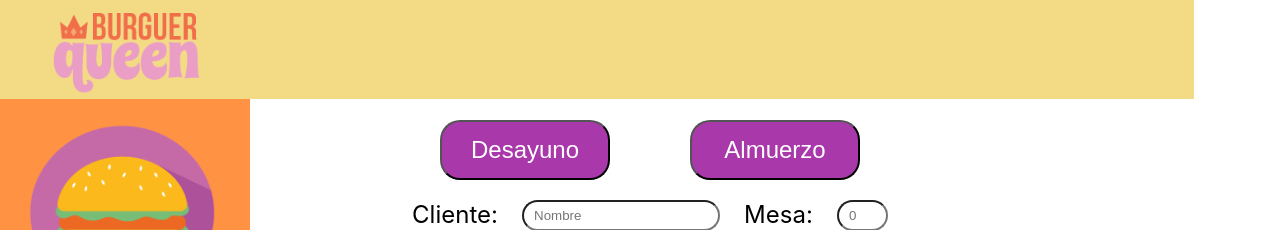
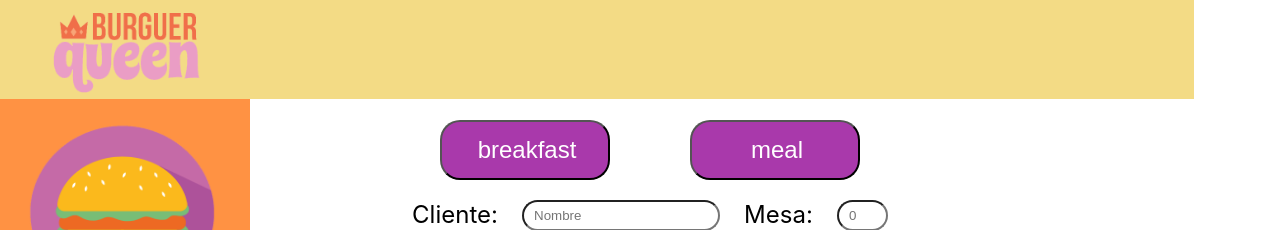
Before and after one commit to nandiaz/CDMX011-burger-queen, a React (Create React App) app: page / in a window 1280 px wide. Shown: the top 230 px of the page. Built offline with nearby package versions, Linux system fonts and the light colour scheme.

Commit message:
save the category of the  menu

```diff
--- a/src/Components/ShowMenu.js
+++ b/src/Components/ShowMenu.js
@@ -4,8 +4,7 @@ import MenuMeals from './MenuMeal';
 import './Styles/ShowMenu.css';
 
 function ShowMenu(props) {
-  //se declara lo que quiero que cambie
-  //const [client, setClient] = useState('');
+  //Se declara lo que quiero que cambie
   const [typeOfFood, setTypeOfFood] = useState('breakfast');
 
     //Cachar el nombre del cliente y mesa
@@ -33,12 +32,16 @@ function ShowMenu(props) {
       props.addOrEdit(values);
       setValues({...initialStateValues})
     };
+    const selectCategory = (e) => {
+      setTypeOfFood(e.target.value)
+      handleInputChange(e)
+    }
 
     return (
       <div id="menu-container">
         <div id="btn-options">
-          <button className="btn-op menu-bf" onClick={()=>{setTypeOfFood('breakfast')}}>Desayuno</button>
-          <button className="btn-op menu-m" onClick={()=>{setTypeOfFood('meal')}}>Almuerzo</button>
+          <input type="button" className="btn-op menu-bf" name="category" value="breakfast" onClick={selectCategory}/>
+          <input type="button" className="btn-op menu-m" name="category" value="meal" onClick={selectCategory}/>
         </div>
         {/* <form onSubmit={handleSubmit}> */}
         <div id="order">
```
